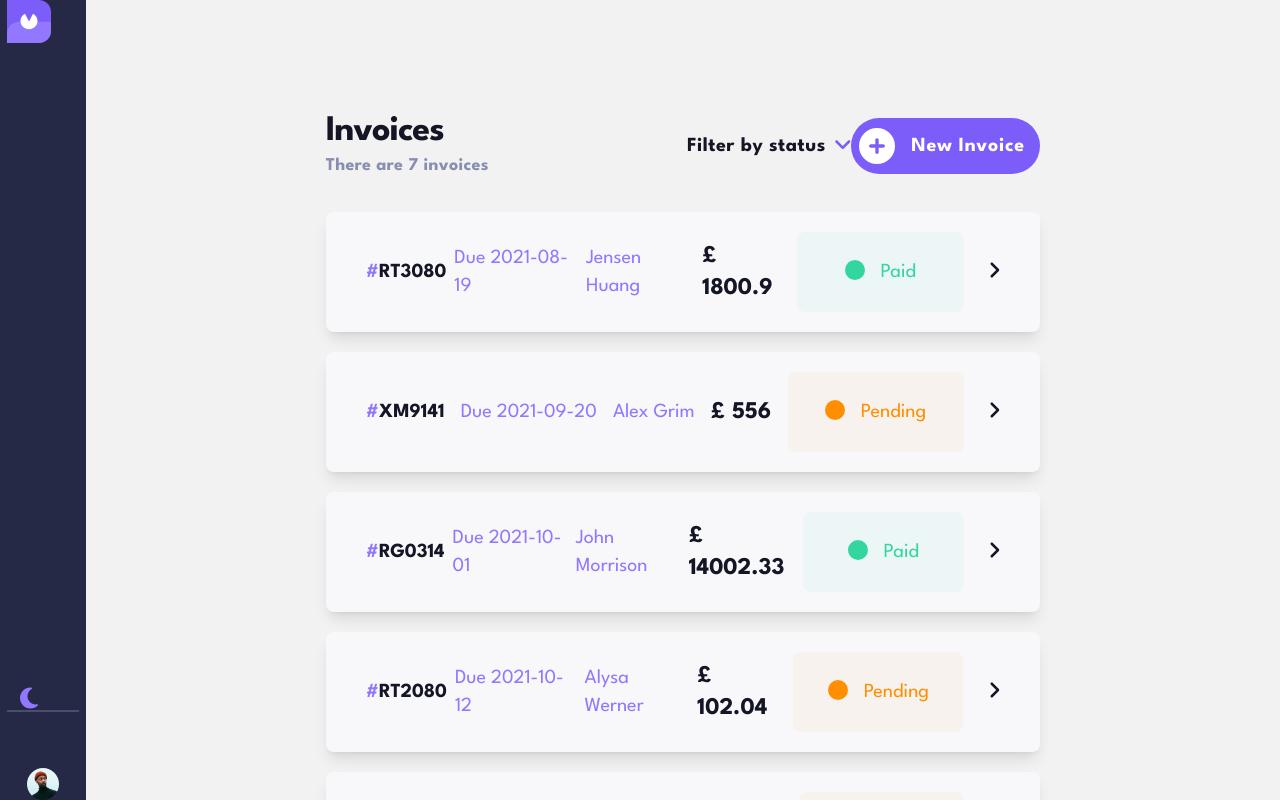
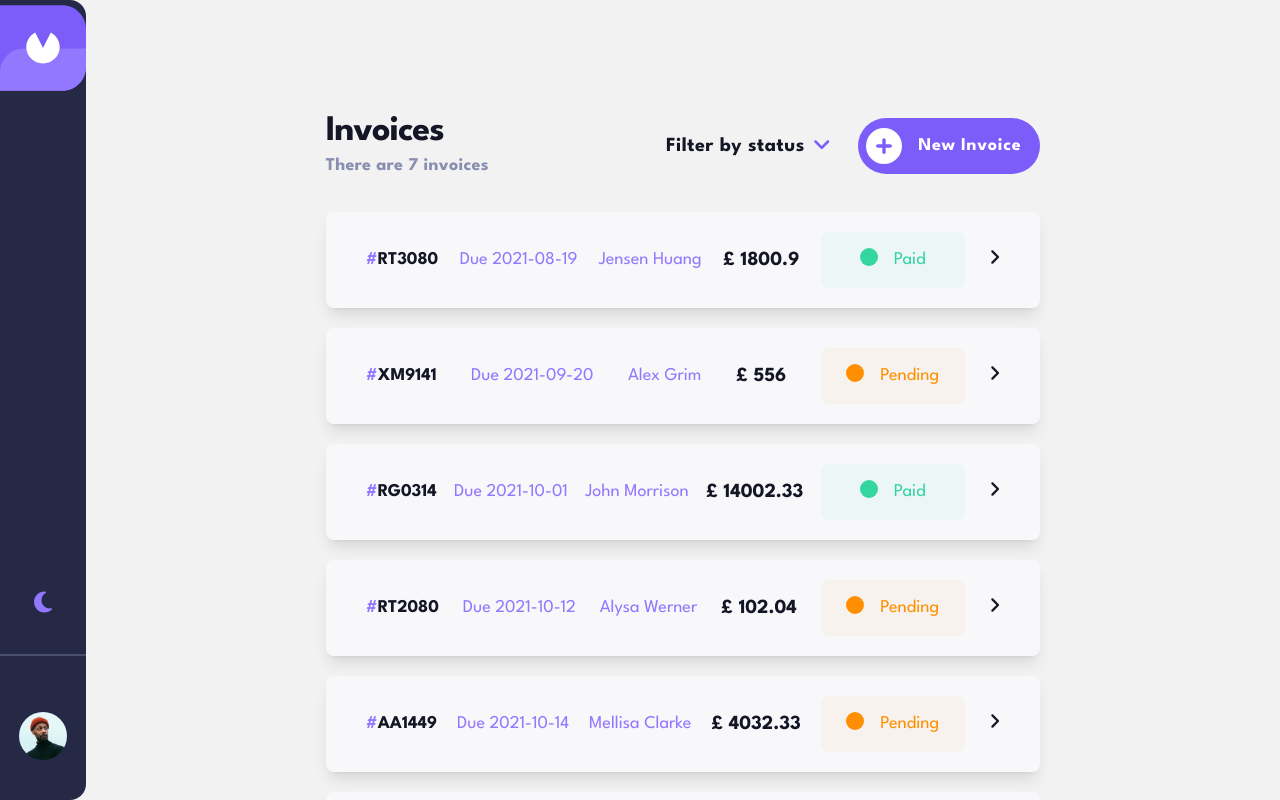
Before and after one commit to bliss-armah/invoice-app, a React (Vite) app: page / in a window 1280 px wide. Built offline with nearby package versions, Linux system fonts and the light colour scheme.

Commit message:
tweaks on desktop view

```diff
--- a/index.html
+++ b/index.html
@@ -4,7 +4,7 @@
     <meta charset="UTF-8" />
     <link rel="icon" type="image/svg+xml" href="/vite.svg" />
     <meta name="viewport" content="width=device-width, initial-scale=1.0" />
-    <title>Vite + React</title>
+    <title>Invoice App</title>
   </head>
   <body>
     <div id="root"></div>
--- a/src/App.jsx
+++ b/src/App.jsx
@@ -6,7 +6,7 @@ import invoiceData from "./data.json"
 
 const totalInvoice = invoiceData.length
 
-function App() {
+function App({}) {
   // Darkmode Effect
   const [darkMode, setDarkMode] = useState(false);
   const toggleDarkMode = () => {
--- a/src/components/Home/Card/Card.jsx
+++ b/src/components/Home/Card/Card.jsx
@@ -10,11 +10,11 @@ const Card = ({invoiceId,name,dueDate, amount, status}) => {
     }
 
     return (
-            <div className='flex items-center px-10 p-5 w-full xl:h-1/6 h-auto text-sm xl:text-xl font-spartan
+            <div className='flex items-center px-10 p-5 w-full xl:h-1/6 h-auto text-sm xl:text-lg font-spartan
                 rounded-lg shadow-lg bg-light-white space-x-6 hover:border hover:border-light-violet
                 cursor-pointer'>
                 <div className="md:flex md:justify-between md:items-center grid grid-cols-3  gap-2 w-full">
-                    <p className="font-bold row-start-1 col-start-1 row-end-2 col-end-2">
+                    <p className="font-bold  row-start-1 col-start-1 row-end-2 col-end-2">
                         <span className=" text-light-violet">#</span>
                         {invoiceId}
                     </p>
@@ -23,8 +23,8 @@ const Card = ({invoiceId,name,dueDate, amount, status}) => {
                         row-end-2 col-end-3">
                             {name}
                     </p>
-                    <p className="font-bold text-xl xl:text-2xl row-start-3 col-start-1 row-end-4 col-end-2 row-span-2">£ {amount}</p>
-                    <button className={"capitalize xl:w-44 xl:h-20 w-24 h-10 rounded-lg bg-opacity-5 row-start-2 col-start-3 row-end-4 col-end-3 "
+                    <p className="font-bold text-xl xl:text-xl row-start-3 col-start-1 row-end-4 col-end-2 row-span-2">£ {amount}</p>
+                    <button className={"capitalize xl:w-36 xl:h-14 w-24 h-10 rounded-lg bg-opacity-5 row-start-2 col-start-3 row-end-4 col-end-3 "
                         + changeBtnStatus[status]}>
                         <FontAwesomeIcon className="mr-4" icon={faCircle} />
                         {status}
--- a/src/components/Home/InvoiceNav/CheckBox.jsx
+++ b/src/components/Home/InvoiceNav/CheckBox.jsx
@@ -1,6 +1,9 @@
+import { useState } from "react"
+
 const CheckBox = ({label, inputId, labelfor}) => {
 
     return (
+
         <div className="space-x-4 cursor-pointe r">
                 <input
                     className="border-none rounded bg-light-violet bg-opacity-50 focus:ring-light-violet focus:bg-light-violet
--- a/src/components/Home/InvoiceNav/Filter.jsx
+++ b/src/components/Home/InvoiceNav/Filter.jsx
@@ -5,7 +5,7 @@ const Filter = () => {
         <div className="absolute w-32 xl:w-60 lg:w-40 md:w-36 px-4 py-2 space-y-2 bg-light-white
             lg:h-auto -right-6 top-11 lg:top-14 lg:p-5 xl:px-9 shadow-xl rounded-sm">
 
-            <CheckBox label="Draft" inputId="draft" labelfor="draft"/>
+            <CheckBox label="Draft" inputId="draft" labelfor="draft" />
             <CheckBox label="Pending" inputId="pending" labelfor="pending"/>
             <CheckBox label="Paid" inputId="paid" labelfor="paid"/>
         </div>
--- a/src/components/Home/InvoiceNav/InvoiceNav.jsx
+++ b/src/components/Home/InvoiceNav/InvoiceNav.jsx
@@ -11,13 +11,13 @@ import { useState } from "react"
 const InvoiceNav = () => {
     const [toggle, setToggle] = useState(false)
 
-    const handleClickEvent = () => {
+    const toggleFilter = () => {
         setToggle(prevState => !prevState)
     }
     const totalInvoice = invoiceData.length
 
     return (
-        <div className="flex tracking-wide justify-between items-center font-bold mb-8">
+        <div className="flex tracking-wide justify-between items-center font-bold mb-8 space-x-7">
             <div className="flex justify-between w-8/12 md:w-3/4">
                 <div>
                     <h1 className="text-xl md:text-3xl lg:text-4xl">Invoices</h1>
@@ -26,8 +26,8 @@ const InvoiceNav = () => {
                     </p>
                 </div>
                 <div className="text-sm md:text-md lg:text-xl relative tracking-wide flex items-center space-x-2">
-                    <p>Filter <span className="hidden md:inline-block">by status</span></p>
-                    <button onClick={handleClickEvent}>
+                    <label className="cursor-pointer" htmlFor="filter">Filter <span className="hidden md:inline-block">by status</span></label>
+                    <button id="filter" onClick={toggleFilter}>
                         <FontAwesomeIcon icon={faAngleDown} className="font-bold text-dark-violet"/>
                     </button>
                     {
@@ -40,7 +40,7 @@ const InvoiceNav = () => {
                 flex p-2 items-center lg:space-x-4 border-0 w-24 md:w-40 lg:w-40 xl:w-48 h-11 md:h-12 lg:h-11 xl:h-14
                 hover:bg-light-violet tracking-wider">
                 <FontAwesomeIcon className="text-3xl lg:text-3xl xl:text-4xl" icon={faCirclePlus} color="white"/>
-                <p className="lg:text-xl">
+                <p className="lg:text-lg">
                     New <span className="hidden md:inline-block">Invoice</span>
                 </p>
             </button>
--- a/src/components/Home/Nav/Nav.jsx
+++ b/src/components/Home/Nav/Nav.jsx
@@ -3,24 +3,32 @@ import profile from "../../../assets/profile.svg"
 import { FontAwesomeIcon } from '@fortawesome/react-fontawesome'
 import { faMoon } from '@fortawesome/free-solid-svg-icons'
 import { faSun } from '@fortawesome/free-solid-svg-icons'
+import { useState } from "react"
 
-const Nav = () => {
+const Nav = ({toggleDarkMode}) => {
+
+    // const [darkMode, setDarkMode] = useState(false);
+    // const toggleDarkMode = () => {
+    //   setDarkMode(!darkMode);
+    // };
 
     return (
         <div className="flex fixed justify-start items-center space-x-8 md:space-x-12 text-3xl bg-dark-light
-            h-auto w-full lg:h-full lg:w-24 lg:flex-col lg: lg:static lg:space-y-14 lg:space-x-0">
+            h-auto w-full lg:h-full lg:w-24 lg:flex-col lg:static lg:space-y-14 lg:space-x-0 lg:pb-10 lg:rounded-r-2xl">
 
-            <div className="flex lg:flex-col lg:items-center w-4/5 md:w-10/12 lg:h-full pr-7
+            <div className="flex lg:flex-col lg:items-center w-4/5 md:w-10/12 lg:h-full pr-7 lg:p-0 lg:w-full
                 justify-between items-center border-tint-violet border-r-2 lg:border-b-2 lg:border-r-0">
-                <div>
-                    <img className="" src={logo} alt="logo"/>
-                </div>
-                <FontAwesomeIcon icon={faMoon} className="hover:text-icon-hover text-2xl text-light-violet"
+
+                <img className="lg:h-24" src={logo} alt="logo"/>
+
+                <FontAwesomeIcon
+                    onClick={toggleDarkMode}
+                    icon={faMoon}
+                    className="hover:text-icon-hover text-2xl text-light-violet lg:mb-10"
                 />
             </div>
-            <div className="w-8 h-8">
-                <img src={profile} alt="profile" />
-            </div>
+
+            <img className="w-8 h-8 lg:h-14 lg:w-auto" src={profile} alt="profile" />
         </div>
     )
 }
--- a/src/index.css
+++ b/src/index.css
@@ -43,7 +43,6 @@ body {
 .App {
   width: 100vw;
   height: 100vh;
-  overflow-y: scroll;
 }
 
 /* light background */
--- a/src/pages/Home.jsx
+++ b/src/pages/Home.jsx
@@ -3,15 +3,16 @@ import InvoiceNav from '../components/Home/InvoiceNav/InvoiceNav'
 import Card from '../components/Home/Card/Card'
 import InvoiceData from "../data.json"
 
-const Home = () => {
+const Home = ({status}) => {
   return (
     <>
       <div className='p-6 pt-28 md:px-9 space-y-3 font-spartan overflow-y-scroll
-        lg:w-full lg:px-36 xl:px-60'>
+        lg:w-full lg:px-36 xl:px-60 2xl:px-[20%] min-[2560px]:px-[30%]'>
         <InvoiceNav />
 
         <div className='space-y-5'>
           {
+
             InvoiceData.map((invoice, key) => {
               return <Card key={key}
                         invoiceId={invoice.id}
--- a/tailwind.config.cjs
+++ b/tailwind.config.cjs
@@ -25,6 +25,9 @@ module.exports = {
       'spartan': ['League Spartan', 'sans-serif']
     },
     extend: {
+      // padding: {
+      //   '40%': '40%'
+      // }
     },
   },
   plugins: [require("@tailwindcss/forms")],
```
